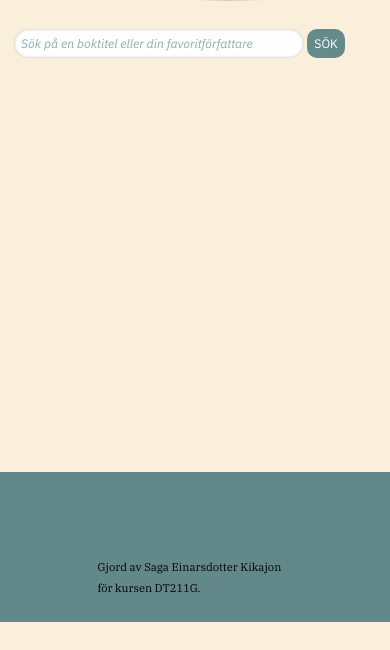
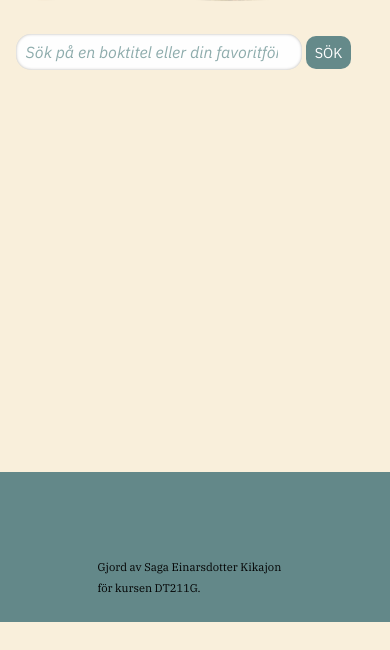
Before and after one commit to sagaeinkik/dt211g-projekt, a website built with Parcel: page source/index.html in a window 390 px wide. Shown: the part 194-844 px from the top of the page. Built offline with nearby package versions, Linux system fonts and the light colour scheme; no server answers; a web font is replaced by a local one.

Commit message:
textstorlek 1

```diff
--- a/source/scss/_mediaqueries.scss
+++ b/source/scss/_mediaqueries.scss
@@ -119,7 +119,6 @@
         right: 5%;
     }
     main {
-        font-size: 0.85rem;
         width: 100%;
         padding: 1em;
         .searchfield {
@@ -129,12 +128,10 @@
         .searchfield input {
             width: 80%;
             padding: 0.5em 0.6em;
-            font-size: 0.9em;
         }
         .searchfield button {
             margin-left: 0;
             padding: 0.5em 0.6em;
-            font-size: 0.9em;
         }
     }
     div.searchgrid {
```
